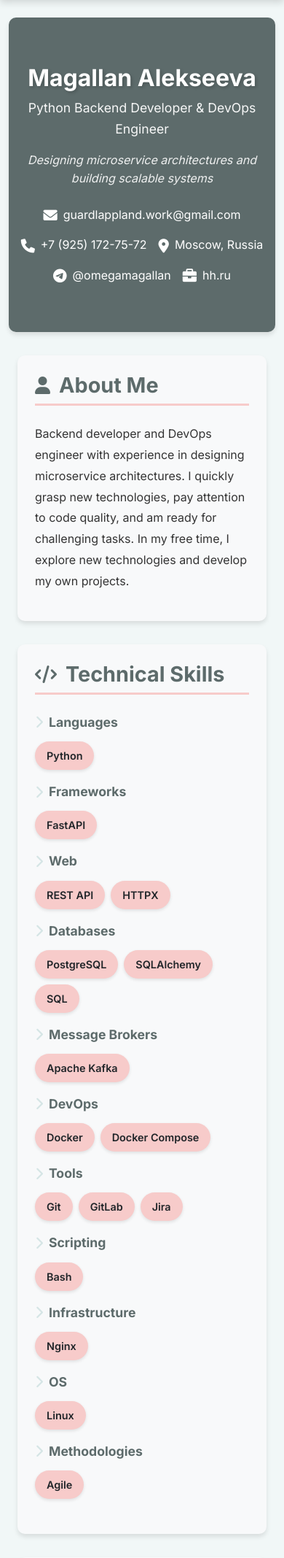
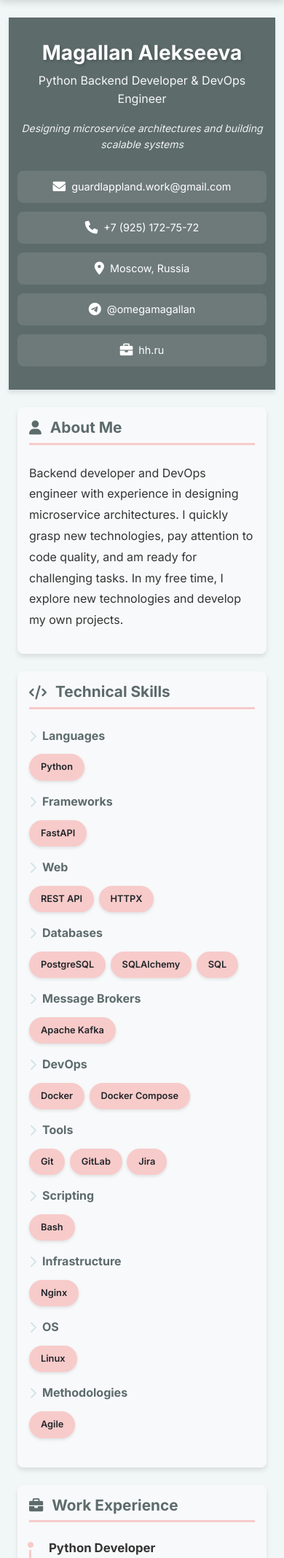
Before and after one commit to omegamagallan/magallan-online-server, a FastAPI app: page / in a window 390 px wide. Shown: the part 72-2207 px from the top of the page at 73% size. Run offline with FastAPI, Linux system fonts and the light colour scheme.

Commit message:
minor UI edits

```diff
--- a/templates/job_card.html
+++ b/templates/job_card.html
@@ -56,21 +56,21 @@
     }
 
     .hero-title {
-        font-size: 2.5rem;
+        font-size: clamp(1.75rem, 5vw, 2.5rem);
         font-weight: 700;
         margin-bottom: 0.5rem;
         text-shadow: 2px 2px 4px rgba(0, 0, 0, 0.2);
     }
 
     .hero-subtitle {
-        font-size: 1.3rem;
+        font-size: clamp(1rem, 3vw, 1.3rem);
         font-weight: 400;
         opacity: 0.95;
         margin-bottom: 1rem;
     }
 
     .hero-tagline {
-        font-size: 1rem;
+        font-size: clamp(0.875rem, 2.5vw, 1rem);
         opacity: 0.9;
         font-style: italic;
     }
@@ -80,7 +80,7 @@
         display: flex;
         flex-wrap: wrap;
         justify-content: center;
-        gap: 1.5rem;
+        gap: 1rem;
         margin-top: 1.5rem;
     }
 
@@ -90,16 +90,22 @@
         color: white;
         text-decoration: none;
         transition: transform 0.3s ease;
+        padding: 0.5rem 0.75rem;
+        border-radius: 0.5rem;
+        background: rgba(255, 255, 255, 0.1);
+        min-height: 44px;
+        font-size: 0.9rem;
     }
 
     .contact-item:hover {
         transform: translateY(-3px);
         color: white;
+        background: rgba(255, 255, 255, 0.15);
     }
 
     .contact-item i {
         margin-right: 0.5rem;
-        font-size: 1.2rem;
+        font-size: 1.1rem;
     }
 
     /* Section Styling */
@@ -119,13 +125,14 @@
 
     .section-title {
         color: var(--primary-color);
-        font-size: 1.8rem;
+        font-size: clamp(1.3rem, 4vw, 1.8rem);
         font-weight: 700;
         margin-bottom: 1.5rem;
         padding-bottom: 0.5rem;
         border-bottom: 3px solid var(--secondary-color);
         display: flex;
         align-items: center;
+        flex-wrap: wrap;
     }
 
     .dark-mode .section-title {
@@ -154,13 +161,20 @@
         font-weight: 700;
         color: var(--primary-color);
         margin-bottom: 0.75rem;
-        font-size: 1.1rem;
+        font-size: clamp(1rem, 2.5vw, 1.1rem);
         display: flex;
         align-items: center;
     }
 
     .dark-mode .skill-category-title {
         color: #E2E8F0;
+    }
+
+    @media (max-width: 576px) {
+        .skill-category {
+            flex: 1 1 100%;
+            min-width: 100%;
+        }
     }
 
     .skill-category-title i {
@@ -179,10 +193,13 @@
         color: #212529;
         padding: 0.5rem 1rem;
         border-radius: 20px;
-        font-size: 0.9rem;
+        font-size: clamp(0.8rem, 2vw, 0.9rem);
         font-weight: 600;
         transition: all 0.3s ease;
         box-shadow: 0 2px 4px rgba(0, 0, 0, 0.1);
+        min-height: 36px;
+        display: inline-flex;
+        align-items: center;
     }
 
     .skill-tag:hover {
@@ -223,16 +240,18 @@
     }
 
     .experience-title {
-        font-size: 1.2rem;
+        font-size: clamp(1.05rem, 3vw, 1.2rem);
         font-weight: 700;
         color: var(--text-dark);
         margin-bottom: 0.25rem;
+        line-height: 1.4;
     }
 
     .experience-company {
         color: var(--primary-color);
         font-weight: 600;
         margin-bottom: 0.25rem;
+        font-size: clamp(0.95rem, 2.5vw, 1rem);
     }
 
     .dark-mode .experience-company {
@@ -290,10 +309,11 @@
     }
 
     .project-name {
-        font-size: 1.3rem;
+        font-size: clamp(1.1rem, 3vw, 1.3rem);
         font-weight: 700;
         color: var(--text-dark);
         margin-bottom: 0.75rem;
+        line-height: 1.3;
     }
 
     .dark-mode .project-name {
@@ -313,16 +333,17 @@
     }
 
     .tech-tag {
-        background: var(--grey-accent);
-        color: white;
+        background: var(--secondary-color);
+        color: #212529;
         padding: 0.25rem 0.75rem;
         border-radius: 20px;
         font-size: 0.85rem;
-        font-weight: 500;
+        font-weight: 600;
     }
 
     .dark-mode .tech-tag {
         background: var(--grey-accent);
+        color: #F7FAFC;
     }
 
     .project-link {
@@ -362,6 +383,8 @@
         font-size: 1.5rem;
         text-decoration: none;
         transition: transform 0.3s ease, background-color 0.3s ease;
+        min-width: 44px;
+        min-height: 44px;
     }
 
     .social-link:hover {
@@ -397,24 +420,67 @@
 
     /* Responsive Design */
     @media (max-width: 768px) {
-        .hero-title {
-            font-size: 2rem;
-        }
-
-        .hero-subtitle {
-            font-size: 1.1rem;
+        .hero-section {
+            padding: 3rem 0;
+            margin-bottom: 1.5rem;
         }
 
         .section-card {
-            padding: 1.5rem;
+            padding: 1.25rem;
+            margin-bottom: 1.5rem;
         }
 
         .contact-info {
-            gap: 1rem;
+            gap: 0.75rem;
+            font-size: 0.85rem;
+        }
+
+        .contact-item {
+            flex: 1 1 calc(50% - 0.375rem);
+            min-width: 140px;
+            justify-content: center;
         }
 
         .projects-grid {
             grid-template-columns: 1fr;
+            gap: 1rem;
+        }
+
+        .experience-item {
+            padding-left: 1.5rem;
+        }
+
+        .section-title i {
+            font-size: 1.2rem;
+        }
+    }
+
+    @media (max-width: 480px) {
+        .hero-section {
+            padding: 2rem 0;
+            border-radius: 0;
+        }
+
+        .section-card {
+            padding: 1rem;
+            border-radius: 8px;
+        }
+
+        .contact-item {
+            flex: 1 1 100%;
+            min-width: 100%;
+        }
+
+        .skill-tags {
+            gap: 0.4rem;
+        }
+
+        .tech-tags {
+            gap: 0.4rem;
+        }
+
+        .social-links {
+            gap: 1rem;
         }
     }
 
--- a/templates/layout.html
+++ b/templates/layout.html
@@ -3,7 +3,10 @@
 <head>
     <meta charset="UTF-8">
     <meta name="viewport" content="width=device-width, initial-scale=1.0">
-    <title>{% block title %}Portfolio - Magallan{% endblock %}</title>
+    <title>{% block title %}dev.magallan{% endblock %}</title>
+
+    <!-- Favicon -->
+    <link rel="icon" type="image/png" href="/static/images/logo_icon_64px.png">
 
     <!-- Bootstrap CSS -->
     <link href="https://cdn.jsdelivr.net/npm/bootstrap@5.2.3/dist/css/bootstrap.min.css" rel="stylesheet">
--- a/translations/en.json
+++ b/translations/en.json
@@ -1,5 +1,5 @@
 {
-  "site_title": "Portfolio - Magallan Alekseeva",
+  "site_title": "ssh mag@localhost",
   "portfolio": "Portfolio",
   "home": "Home",
   "dark_mode": "Dark Mode",
@@ -81,7 +81,7 @@
         "name": "Personal Website & Server Infrastructure",
         "description": "Self-hosted website with multiple services, SSL configuration, and reverse proxy setup",
         "technologies": ["FastAPI", "Nginx", "Docker Compose", "Let's Encrypt"],
-        "link": "https://magallan.online"
+        "link": "https://github.com/omegamagallan/magallan-online-server"
       }
     ],
     "social_title": "Connect With Me",
--- a/translations/ru.json
+++ b/translations/ru.json
@@ -1,5 +1,5 @@
 {
-  "site_title": "Портфолио - Алексеева Мегаллан",
+  "site_title": "ssh mag@localhost",
   "portfolio": "Портфолио",
   "home": "Главная",
   "dark_mode": "Тёмная тема",
@@ -81,7 +81,7 @@
         "name": "Личный сайт и серверная инфраструктура",
         "description": "Самостоятельно размещённый сайт с множеством сервисов, настройкой SSL и реверс-прокси",
         "technologies": ["FastAPI", "Nginx", "Docker Compose", "Let's Encrypt"],
-        "link": "https://magallan.online"
+        "link": "https://github.com/omegamagallan/magallan-online-server"
       }
     ],
     "social_title": "Связаться со мной",
```
Also changed, not shown: README.md, static/images/logo_icon_64px.png (added), 1 other file.
